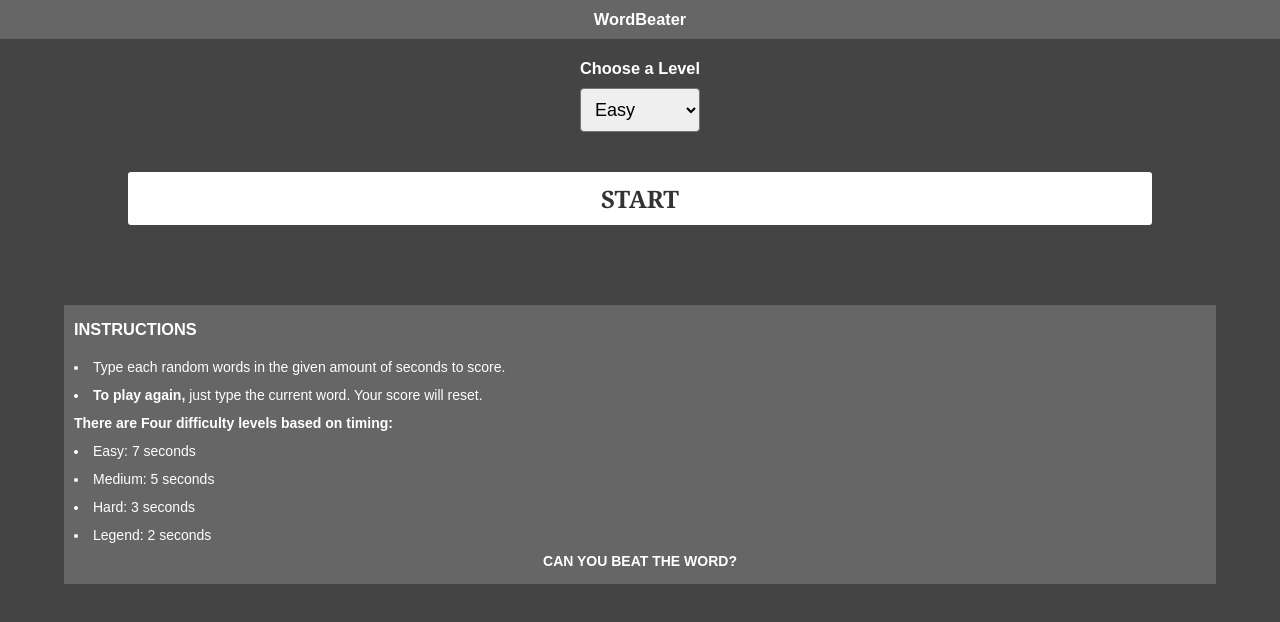
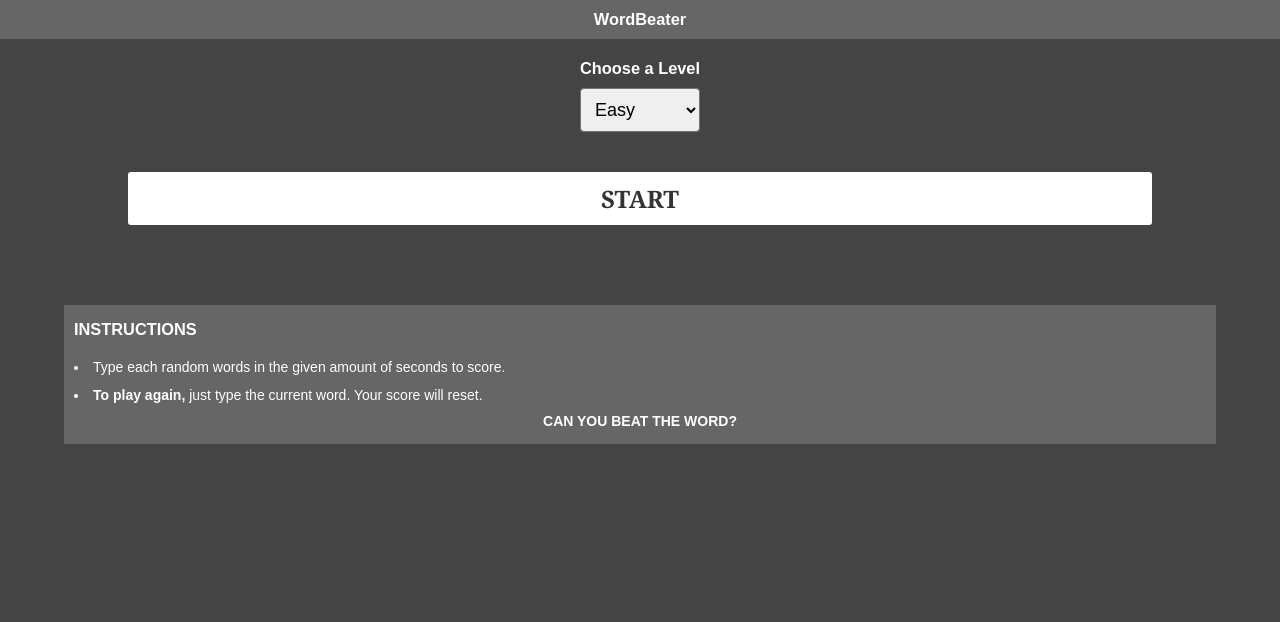
Before and after one commit to IamUnike/wordBeater, a plain HTML site: page index.html in a window 1280 px wide. Drawn offline with Linux system fonts and the light colour scheme.

Commit message:
Update index.html

```diff
--- a/index.html
+++ b/index.html
@@ -57,12 +57,7 @@
 			<li>Type each random words in the given amount of seconds to score. </li>
 			<li><b>To play again,</b> just type the current word.</mark> Your score will reset.</li>
 
-			<div><b>There are Four difficulty levels based on timing:</b>
-				<li> Easy: 7 seconds </li>
-				<li> Medium: 5 seconds </li>
-				<li> Hard: 3 seconds </li>
-				<li> Legend: 2 seconds </li>
-			</div>
+
 
 			<p style="text-align:center" ><strong> CAN YOU BEAT THE WORD? </strong></p>
 		</div>
```
